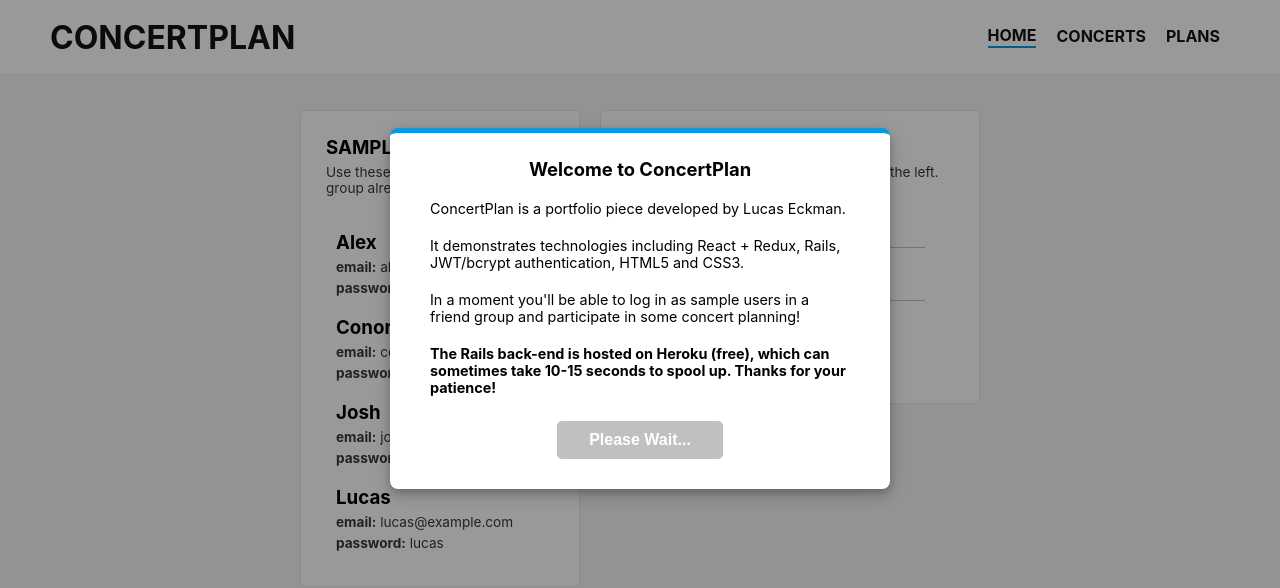
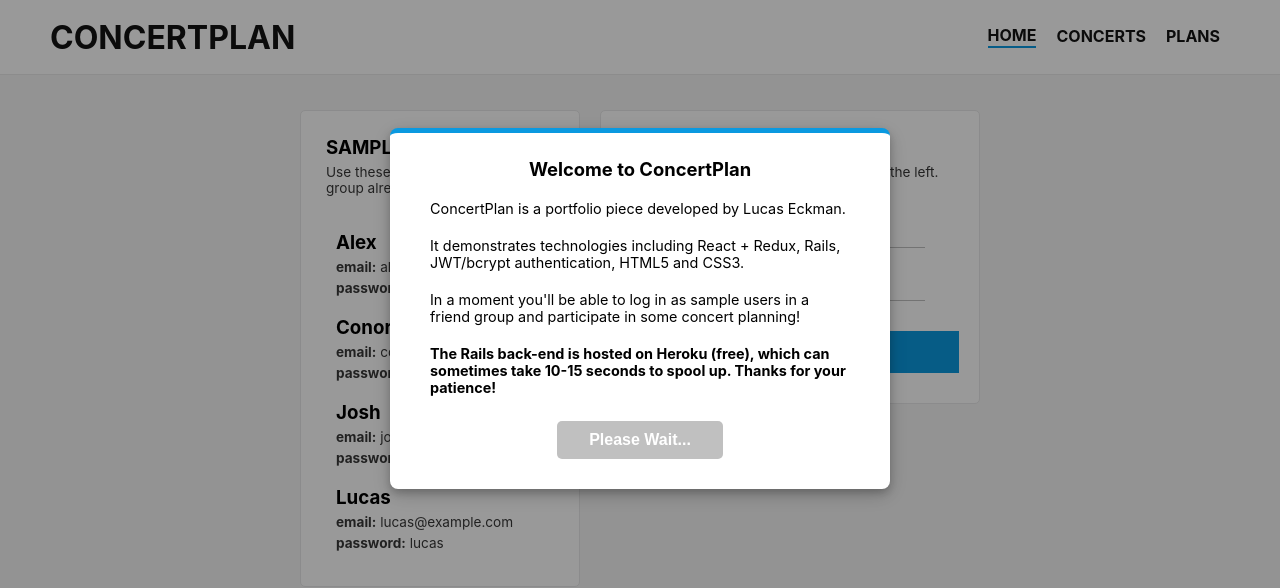
Before and after one commit to eckmLJE/concertplanfeature, a React (Create React App) app: page / in a window 1280 px wide. Shown: the top 588 px of the page. Built offline with nearby package versions, Linux system fonts and the light colour scheme; no server answers.

Commit message:
logout button complete

```diff
--- a/src/Buttons/Buttons.css
+++ b/src/Buttons/Buttons.css
@@ -67,7 +67,8 @@
   font-weight: 600;
   cursor: pointer;
   padding: 10px 40px;
-  width: 50%;
+  width: 100%;
+  outline: none;
 }
 
 .view-plan-button button {
--- a/src/Buttons/Buttons.js
+++ b/src/Buttons/Buttons.js
@@ -11,11 +11,11 @@ export const LoginButton = props => {
 
 export const LogoutButton = props => {
   return (
-    <div className="logout-button">
-      <button onClick={props.logout}></button>
+    <div className="login-button">
+      <button onClick={props.logout}>LOG OUT</button>
     </div>
-  )
-}
+  );
+};
 
 export const InactivePlanButton = props => {
   return (
--- a/src/Home/LoginPlate.js
+++ b/src/Home/LoginPlate.js
@@ -17,7 +17,6 @@ class LoginPlate extends Component {
     e.preventDefault();
     const userData = this.state;
     this.props.authenticateUser(userData);
-    this.setState({ email: "", password: "" });
   };
 
   render() {
--- a/src/Home/UserPlate.js
+++ b/src/Home/UserPlate.js
@@ -3,6 +3,9 @@ import { connect } from "react-redux";
 import "./UserPlate.css";
 
 import { navTo } from "../actions/navs";
+import { logOutUser } from "../actions/user";
+
+import { LogoutButton } from "../Buttons/Buttons";
 
 class UserPlate extends Component {
   handleNav = e => {
@@ -13,6 +16,7 @@ class UserPlate extends Component {
   render() {
     return (
       <div className="user-plate">
+        {this.props.currentUser ? (
           <div className="user-plate-logged-in">
             <h1>
               Welcome, <span>{this.props.currentUser.name}</span>.
@@ -22,17 +26,20 @@ class UserPlate extends Component {
               <strong name="concerts" onClick={this.handleNav}>
                 CONCERTS
               </strong>{" "}
-            to view upcoming shows at DC venues, and start plans to go to shows
-            with your friends.
+              to view upcoming shows at DC venues, and start plans to go to
+              shows with your friends.
             </p>
             <p>
               Go to{" "}
               <strong name="plans" onClick={this.handleNav}>
                 PLANS
               </strong>{" "}
-            to see all upcoming plans, view details their details, and join them.{" "}
+              to see all upcoming plans, view details their details, and join
+              them.{" "}
             </p>
+            <LogoutButton logout={this.props.logOutUser} />
           </div>
+        ) : null}
       </div>
     );
   }
@@ -45,7 +52,8 @@ const mapStateToProps = state => ({
 });
 
 const mapDispatchToProps = dispatch => ({
-  navTo: nav => dispatch(navTo(nav))
+  navTo: nav => dispatch(navTo(nav)),
+  logOutUser: () => dispatch(logOutUser())
 });
 
 export default connect(
```
Lines whose indentation alone changed are shown as unchanged.
